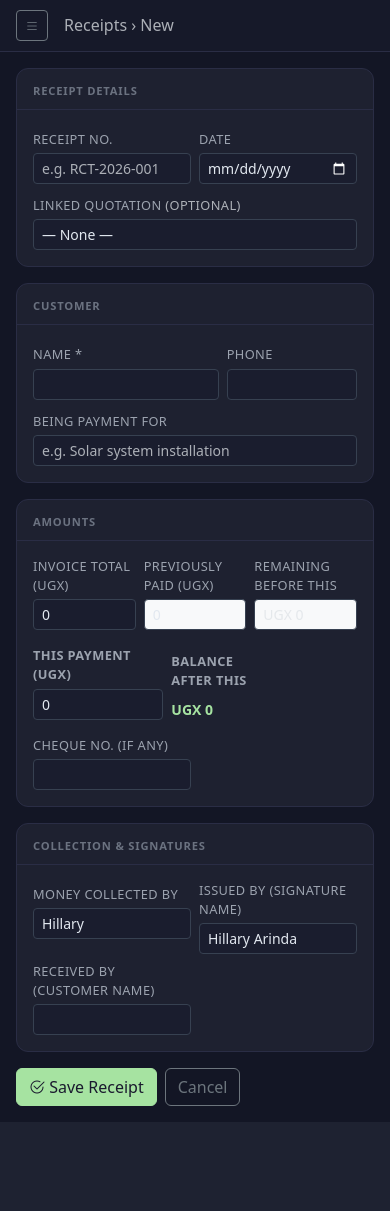
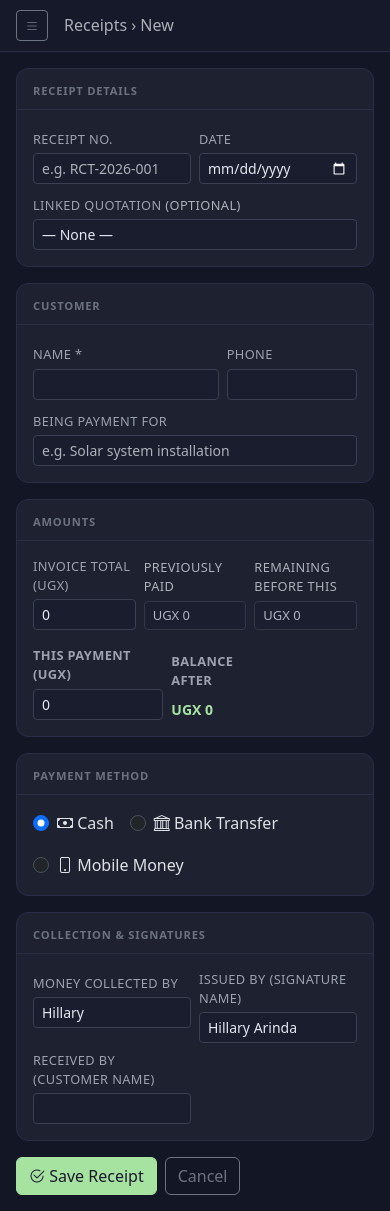
Before and after one commit to RincolTech-Solutions-ltd/rincol-erp, a Flask app: template templates/receipt/form.html in a window 390 px wide. Before the commit the page ends 1106 px from the top, so only its background shows below. Run offline with Flask 3, Linux system fonts and the light colour scheme; the template is opened without the code that fills it, so the values that code supplies are empty; some libraries are stand-ins or nearby versions.

Commit message:
Receipt form: being_for prefill, dark mode fix, payment method, comma formatting
- Pre-fill "Being payment for" from most recent receipt on the same
  quotation so installment receipts stay consistent
- Remove bg-light from readonly display fields; replaced with .readonly-field
  class (opacity only) so dark mode works correctly
- Add Payment Method field: Cash / Bank Transfer / Mobile Money with
  conditional reference field (cheque no / transaction ID / hidden for cash)
- Add payment_method column via receipt_migration.sql; update INSERT + UPDATE
- Global money input formatter in main.js: any input.money-input gets live
  comma separators as you type; commas stripped before form submit
- receipt form inputs changed to type=text inputmode=decimal + money-input
- Remove duplicate old receipt JS from main.js (now handled in form template)

Co-Authored-By: Claude Sonnet 4.6 <noreply@anthropic.com>

```diff
--- a/app.py
+++ b/app.py
@@ -352,6 +352,13 @@ def receipts_new():
         "FROM receipts WHERE quotation_id IS NOT NULL GROUP BY quotation_id")
     prev_paid = {str(row["quotation_id"]): float(row["total_paid"]) for row in (prev_paid_rows or [])}
 
+    # Build a map of last being_for per quotation (for consistency across installments)
+    being_for_rows = query(
+        "SELECT DISTINCT ON (quotation_id) quotation_id, being_for "
+        "FROM receipts WHERE quotation_id IS NOT NULL AND being_for <> '' "
+        "ORDER BY quotation_id, date DESC")
+    being_for_map = {str(row["quotation_id"]): row["being_for"] for row in (being_for_rows or [])}
+
     if request.method == "POST":
         f    = request.form
         rid  = str(uuid.uuid4())
@@ -390,14 +397,15 @@ def receipts_new():
         execute("""INSERT INTO receipts
             (id,receipt_no,date,customer_name,customer_phone,customer_email,
              customer_address,being_for,amount_fig,amount_paid,balance,cheque_no,
-             issued_name,received_name,collected_by,quotation_id,maintenance_id)
-            VALUES (%s,%s,%s,%s,%s,%s,%s,%s,%s,%s,%s,%s,%s,%s,%s,%s,%s)""",
+             issued_name,received_name,collected_by,quotation_id,maintenance_id,payment_method)
+            VALUES (%s,%s,%s,%s,%s,%s,%s,%s,%s,%s,%s,%s,%s,%s,%s,%s,%s,%s)""",
             (rid, rno, f.get("date") or date.today().isoformat(),
              f["customer_name"], f.get("customer_phone",""), f.get("customer_email",""),
              f.get("customer_address",""), f.get("being_for",""),
              fig, paid, balance, f.get("cheque_no",""),
              f.get("issued_name",""), f.get("received_name",""),
-             f.get("collected_by","Hillary"), qid, mid))
+             f.get("collected_by","Hillary"), qid, mid,
+             f.get("payment_method","Cash")))
         flash("Receipt saved.", "success")
         return redirect(url_for("receipts_view", rid=rid))
 
@@ -422,6 +430,7 @@ def receipts_new():
         prefill_maint = query_one("SELECT * FROM maintenance_records WHERE id=%s", (prefill_mid,))
     return render_template("receipt/form.html", r=None, quotations=quotations,
                            prev_paid=prev_paid,
+                           being_for_map=being_for_map,
                            next_rno=next_rno,
                            prefill_qid=prefill_qid, prefill_mid=prefill_mid, prefill_maint=prefill_maint)
 
@@ -452,14 +461,16 @@ def receipts_edit(rid):
             receipt_no=%s, date=%s, customer_name=%s, customer_phone=%s,
             customer_email=%s, customer_address=%s, being_for=%s,
             amount_fig=%s, amount_paid=%s, balance=%s, cheque_no=%s,
-            issued_name=%s, received_name=%s, collected_by=%s, quotation_id=%s
+            issued_name=%s, received_name=%s, collected_by=%s, quotation_id=%s,
+            payment_method=%s
             WHERE id=%s""",
             (f.get("receipt_no",""), f.get("date") or date.today().isoformat(),
              f["customer_name"], f.get("customer_phone",""), f.get("customer_email",""),
              f.get("customer_address",""), f.get("being_for",""),
              fig, paid, fig - paid, f.get("cheque_no",""),
              f.get("issued_name",""), f.get("received_name",""),
-             f.get("collected_by","Hillary"), qid, rid))
+             f.get("collected_by","Hillary"), qid,
+             f.get("payment_method","Cash"), rid))
         flash("Receipt updated.", "success")
         return redirect(url_for("receipts_view", rid=rid))
     quotations = query("SELECT id, quotation_no, customer_name, customer_phone, total_amount FROM quotations ORDER BY date DESC LIMIT 100")
--- /dev/null
+++ b/receipt_migration.sql
@@ -0,0 +1,5 @@
+-- receipt_migration.sql
+-- Run in Supabase SQL editor
+
+ALTER TABLE receipts
+  ADD COLUMN IF NOT EXISTS payment_method TEXT DEFAULT 'Cash';
--- a/static/js/main.js
+++ b/static/js/main.js
@@ -9,6 +9,56 @@ document.getElementById('sidebarToggle')?.addEventListener('click', () => {
 function fmt(n) {
   return Math.round(n).toLocaleString('en-US');
 }
+
+// ── Global money input — comma separators as you type ────────────────────────
+// Usage: add class="money-input" to any text input that holds a currency amount.
+// The raw numeric value (no commas) is submitted because commas are stripped
+// on form submit via the event below.
+(function () {
+  function formatMoney(val) {
+    // Allow digits and one decimal point only
+    const raw = val.replace(/[^0-9.]/g, '');
+    const parts = raw.split('.');
+    parts[0] = parts[0].replace(/\B(?=(\d{3})+(?!\d))/g, ',');
+    return parts.slice(0, 2).join(parts.length > 1 ? '.' : '');
+  }
+
+  function applyFormatter(el) {
+    el.addEventListener('input', function () {
+      const pos = this.selectionStart;
+      const oldLen = this.value.length;
+      this.value = formatMoney(this.value);
+      // Restore cursor roughly (comma insertions shift position)
+      const delta = this.value.length - oldLen;
+      this.setSelectionRange(pos + delta, pos + delta);
+    });
+  }
+
+  // Apply to all existing .money-input elements on load
+  document.querySelectorAll('.money-input').forEach(applyFormatter);
+
+  // Also handle dynamically added elements (e.g. quotation line rows)
+  const observer = new MutationObserver(mutations => {
+    mutations.forEach(m => m.addedNodes.forEach(node => {
+      if (node.nodeType !== 1) return;
+      node.querySelectorAll?.('.money-input').forEach(applyFormatter);
+      if (node.classList?.contains('money-input')) applyFormatter(node);
+    }));
+  });
+  observer.observe(document.body, { childList: true, subtree: true });
+
+  // Strip commas before every form submits so the server gets plain numbers
+  document.addEventListener('submit', function (e) {
+    e.target.querySelectorAll('.money-input').forEach(el => {
+      el.value = el.value.replace(/,/g, '');
+    });
+  }, true);
+
+  // Format initial values on page load
+  document.querySelectorAll('.money-input').forEach(el => {
+    if (el.value) el.value = formatMoney(el.value);
+  });
+})();
 
 // ── Column resize (vanilla, no lib dependency) ───────────────────────────────
 function initColResize(tableId) {
@@ -366,40 +416,4 @@ function initColResize(tableId) {
   recalcBalancing();
 })();
 
-// ── Receipt: auto-fill fields from linked quotation ──────────────────────────
-(function () {
-  const sel      = document.getElementById('receipt_quotation_id');
-  const figEl    = document.getElementById('amount_fig');
-  const nameEl   = document.querySelector('input[name="customer_name"]');
-  const phoneEl  = document.querySelector('input[name="customer_phone"]');
-  if (!sel) return;
-
-  function fillFromSelected() {
-    const opt = sel.options[sel.selectedIndex];
-    if (!opt || !opt.value) return;
-    const amt = parseFloat(opt.dataset.amount || 0);
-    if (figEl && amt > 0) { figEl.value = amt; figEl.dispatchEvent(new Event('input')); }
-    if (nameEl  && opt.dataset.customer) nameEl.value  = opt.dataset.customer;
-    if (phoneEl && opt.dataset.phone)    phoneEl.value = opt.dataset.phone;
-  }
-
-  sel.addEventListener('change', fillFromSelected);
-  // Auto-fill on page load if a quotation is pre-selected
-  if (sel.value) fillFromSelected();
-})();
-
-// ── Receipt amount auto-balance ──────────────────────────────────────────────
-(function () {
-  const figEl  = document.getElementById('amount_fig');
-  const paidEl = document.getElementById('amount_paid');
-  const balEl  = document.getElementById('balance_display');
-  if (!figEl || !paidEl) return;
-  function updateBalance() {
-    const fig  = parseFloat(figEl.value)  || 0;
-    const paid = parseFloat(paidEl.value) || 0;
-    if (balEl) balEl.textContent = 'UGX ' + fmt(fig - paid);
-  }
-  figEl.addEventListener('input',  updateBalance);
-  paidEl.addEventListener('input', updateBalance);
-  updateBalance();
-})();
+// Receipt auto-fill and balance logic is handled inline in templates/receipt/form.html
--- a/templates/receipt/form.html
+++ b/templates/receipt/form.html
@@ -22,7 +22,8 @@
           </div>
           <div class="col-6">
             <label class="form-label">Date</label>
-            <input type="date" name="date" class="form-control form-control-sm">
+            <input type="date" name="date" class="form-control form-control-sm"
+                   value="{{ r.date if r else '' }}">
           </div>
           <div class="col-12">
             <label class="form-label">Linked Quotation <span class="text-muted">(optional)</span></label>
@@ -34,6 +35,7 @@
                 data-phone="{{ q.customer_phone or '' }}"
                 data-amount="{{ q.total_amount }}"
                 data-prev-paid="{{ prev_paid.get(q.id|string, 0) if prev_paid is defined else 0 }}"
+                data-being-for="{{ being_for_map.get(q.id|string, '') if being_for_map is defined else '' }}"
                 {% if (r and r.quotation_id==q.id) or (not r and prefill_qid==q.id) %}selected{% endif %}>
                 {{ q.quotation_no }} — {{ q.customer_name }}
               </option>
@@ -50,15 +52,19 @@
         <div class="row g-2">
           <div class="col-7">
             <label class="form-label">Name *</label>
-            <input type="text" name="customer_name" class="form-control form-control-sm" required>
+            <input type="text" name="customer_name" id="customer_name" class="form-control form-control-sm"
+                   value="{{ r.customer_name if r else '' }}" required>
           </div>
           <div class="col-5">
             <label class="form-label">Phone</label>
-            <input type="text" name="customer_phone" class="form-control form-control-sm">
+            <input type="text" name="customer_phone" id="customer_phone" class="form-control form-control-sm"
+                   value="{{ r.customer_phone if r else '' }}">
           </div>
           <div class="col-12">
             <label class="form-label">Being payment for</label>
-            <input type="text" name="being_for" class="form-control form-control-sm" placeholder="e.g. Solar system installation">
+            <input type="text" name="being_for" id="being_for" class="form-control form-control-sm"
+                   value="{{ r.being_for if r else '' }}"
+                   placeholder="e.g. Solar system installation">
           </div>
         </div>
       </div>
@@ -70,35 +76,58 @@
         <div class="row g-2 align-items-end">
           <div class="col-4">
             <label class="form-label">Invoice Total (UGX)</label>
-            <input type="number" name="amount_fig" id="amount_fig" class="form-control form-control-sm" min="0" step="any"
+            <input type="text" inputmode="decimal" name="amount_fig" id="amount_fig" class="form-control form-control-sm money-input"
                    value="{{ r.amount_fig if r else 0 }}">
           </div>
           <div class="col-4">
-            <label class="form-label">Previously Paid (UGX)</label>
-            <input type="number" id="prev_paid_display" class="form-control form-control-sm bg-light" readonly
-                   value="{{ r.amount_paid if r else 0 }}" tabindex="-1">
+            <label class="form-label text-muted">Previously Paid</label>
+            <div class="form-control form-control-sm readonly-field" id="prev_paid_display" data-raw="0">UGX 0</div>
+            <input type="hidden" id="prev_paid_value" value="0">
           </div>
           <div class="col-4">
-            <label class="form-label">Remaining Before This</label>
-            <div id="remaining_display" class="form-control form-control-sm bg-light text-muted small d-flex align-items-center">UGX 0</div>
+            <label class="form-label text-muted">Remaining Before This</label>
+            <div class="form-control form-control-sm readonly-field" id="remaining_display">UGX 0</div>
           </div>
         </div>
         <div class="row g-2 mt-2 align-items-end">
           <div class="col-5">
             <label class="form-label fw-semibold">This Payment (UGX)</label>
-            <input type="number" name="amount_paid" id="amount_paid" class="form-control form-control-sm" min="0" step="any"
+            <input type="text" inputmode="decimal" name="amount_paid" id="amount_paid" class="form-control form-control-sm money-input"
                    value="{{ r.amount_paid if r else 0 }}">
           </div>
           <div class="col-4">
-            <label class="form-label fw-semibold">Balance After This</label>
-            <div id="balance_display" class="fw-bold text-green small mt-1">UGX 0</div>
+            <label class="form-label fw-semibold">Balance After</label>
+            <div id="balance_display" class="fw-bold small mt-1 text-green">UGX 0</div>
           </div>
         </div>
-        <div class="row g-2 mt-1">
-          <div class="col-6">
-            <label class="form-label">Cheque No. (if any)</label>
-            <input type="text" name="cheque_no" class="form-control form-control-sm"
-                   value="{{ r.cheque_no if r else '' }}">
+      </div>
+    </div>
+
+    <div class="card mb-3">
+      <div class="card-header"><span class="section-header mb-0">Payment Method</span></div>
+      <div class="card-body">
+        <div class="row g-2">
+          <div class="col-12">
+            <div class="d-flex gap-3 flex-wrap">
+              {% set pm = r.payment_method if r else 'Cash' %}
+              <div class="form-check">
+                <input class="form-check-input" type="radio" name="payment_method" id="pm_cash" value="Cash" {% if pm == 'Cash' %}checked{% endif %} onchange="toggleRef()">
+                <label class="form-check-label" for="pm_cash"><i class="bi bi-cash"></i> Cash</label>
+              </div>
+              <div class="form-check">
+                <input class="form-check-input" type="radio" name="payment_method" id="pm_bank" value="Bank Transfer" {% if pm == 'Bank Transfer' %}checked{% endif %} onchange="toggleRef()">
+                <label class="form-check-label" for="pm_bank"><i class="bi bi-bank"></i> Bank Transfer</label>
+              </div>
+              <div class="form-check">
+                <input class="form-check-input" type="radio" name="payment_method" id="pm_mm" value="Mobile Money" {% if pm == 'Mobile Money' %}checked{% endif %} onchange="toggleRef()">
+                <label class="form-check-label" for="pm_mm"><i class="bi bi-phone"></i> Mobile Money</label>
+              </div>
+            </div>
+          </div>
+          <div class="col-6 mt-2" id="ref_field" style="display:none">
+            <label class="form-label" id="ref_label">Reference / Cheque No.</label>
+            <input type="text" name="cheque_no" id="cheque_no" class="form-control form-control-sm"
+                   value="{{ r.cheque_no if r else '' }}" placeholder="">
           </div>
         </div>
       </div>
@@ -142,19 +171,25 @@
 {% block scripts %}
 <script>
 (function(){
-  const qSel     = document.getElementById('receipt_quotation_id');
-  const amtFig   = document.getElementById('amount_fig');
-  const prevDisp = document.getElementById('prev_paid_display');
-  const remDisp  = document.getElementById('remaining_display');
-  const amtPaid  = document.getElementById('amount_paid');
-  const balDisp  = document.getElementById('balance_display');
+  const qSel      = document.getElementById('receipt_quotation_id');
+  const amtFig    = document.getElementById('amount_fig');
+  const prevDisp  = document.getElementById('prev_paid_display');
+  const prevVal   = document.getElementById('prev_paid_value');
+  const remDisp   = document.getElementById('remaining_display');
+  const amtPaid   = document.getElementById('amount_paid');
+  const balDisp   = document.getElementById('balance_display');
+  const beingFor  = document.getElementById('being_for');
+  const nameEl    = document.getElementById('customer_name');
+  const phoneEl   = document.getElementById('customer_phone');
 
-  function fmt(n){ return 'UGX ' + Math.round(n).toLocaleString('en-UG'); }
+  function fmt(n){ return 'UGX ' + Math.round(n).toLocaleString(); }
+
+  function raw(el){ return parseFloat((el.value||'').replace(/,/g,'')) || 0; }
 
   function recalc(){
-    const total     = parseFloat(amtFig.value)   || 0;
-    const prevPaid  = parseFloat(prevDisp.value)  || 0;
-    const thisPay   = parseFloat(amtPaid.value)   || 0;
+    const total     = raw(amtFig);
+    const prevPaid  = parseFloat(prevVal.value) || 0;
+    const thisPay   = raw(amtPaid);
     const remaining = total - prevPaid;
     const balance   = remaining - thisPay;
     remDisp.textContent = fmt(remaining);
@@ -163,17 +198,19 @@
   }
 
   function onQuotationChange(){
-    const opt = qSel.options[qSel.selectedIndex];
+    const opt = qSel ? qSel.options[qSel.selectedIndex] : null;
     if(!opt || !opt.value){ recalc(); return; }
-    const amount   = parseFloat(opt.dataset.amount)   || 0;
-    const prevPaid = parseFloat(opt.dataset.prevPaid) || 0;
-    const nameEl = document.querySelector('[name=customer_name]');
-    if(nameEl && !nameEl.value) nameEl.value = opt.dataset.customer || '';
-    const phoneEl = document.querySelector('[name=customer_phone]');
-    if(phoneEl && !phoneEl.value) phoneEl.value = opt.dataset.phone || '';
-    amtFig.value   = amount;
-    prevDisp.value = prevPaid;
+    const amount    = parseFloat(opt.dataset.amount)   || 0;
+    const prevPaid  = parseFloat(opt.dataset.prevPaid) || 0;
+    const bFor      = opt.dataset.beingFor || '';
+    if(nameEl  && !nameEl.value)  nameEl.value  = opt.dataset.customer || '';
+    if(phoneEl && !phoneEl.value) phoneEl.value = opt.dataset.phone    || '';
+    if(beingFor && !beingFor.value) beingFor.value = bFor;
+    amtFig.value  = amount.toLocaleString('en-US');
+    prevVal.value = prevPaid;
+    prevDisp.textContent = fmt(prevPaid);
     recalc();
+    amtFig.dispatchEvent(new Event('input')); // trigger global money formatter
   }
 
   if(qSel)    qSel.addEventListener('change', onQuotationChange);
@@ -183,5 +220,33 @@
   if(qSel && qSel.value) onQuotationChange();
   else recalc();
 })();
+
+function toggleRef(){
+  const pm       = document.querySelector('[name=payment_method]:checked');
+  const refField = document.getElementById('ref_field');
+  const refLabel = document.getElementById('ref_label');
+  const refInput = document.getElementById('cheque_no');
+  if(!pm || pm.value === 'Cash'){
+    refField.style.display = 'none';
+    refInput.value = '';
+  } else {
+    refField.style.display = '';
+    refLabel.textContent = pm.value === 'Mobile Money' ? 'Transaction ID' : 'Cheque / Reference No.';
+    refInput.placeholder  = pm.value === 'Mobile Money' ? 'e.g. 1234567890' : 'e.g. CHQ-00123';
+  }
+}
+// Run on load
+toggleRef();
 </script>
+
+<style>
+.readonly-field {
+  cursor: default;
+  opacity: 0.75;
+  user-select: none;
+  font-size: .8125rem;
+  display: flex;
+  align-items: center;
+}
+</style>
 {% endblock %}
```
